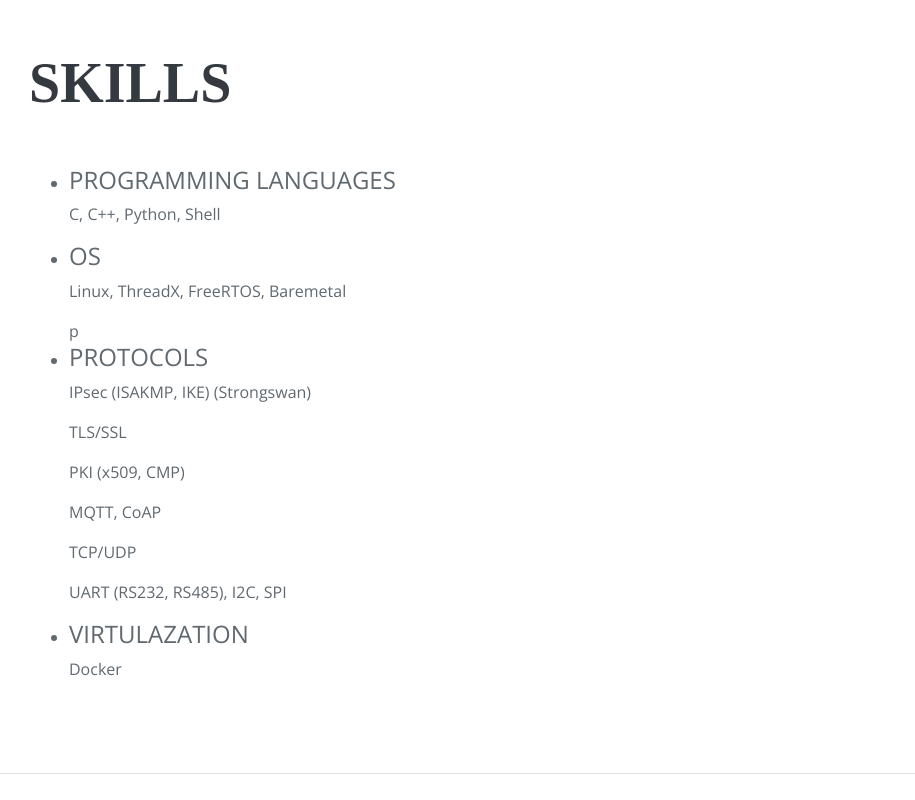
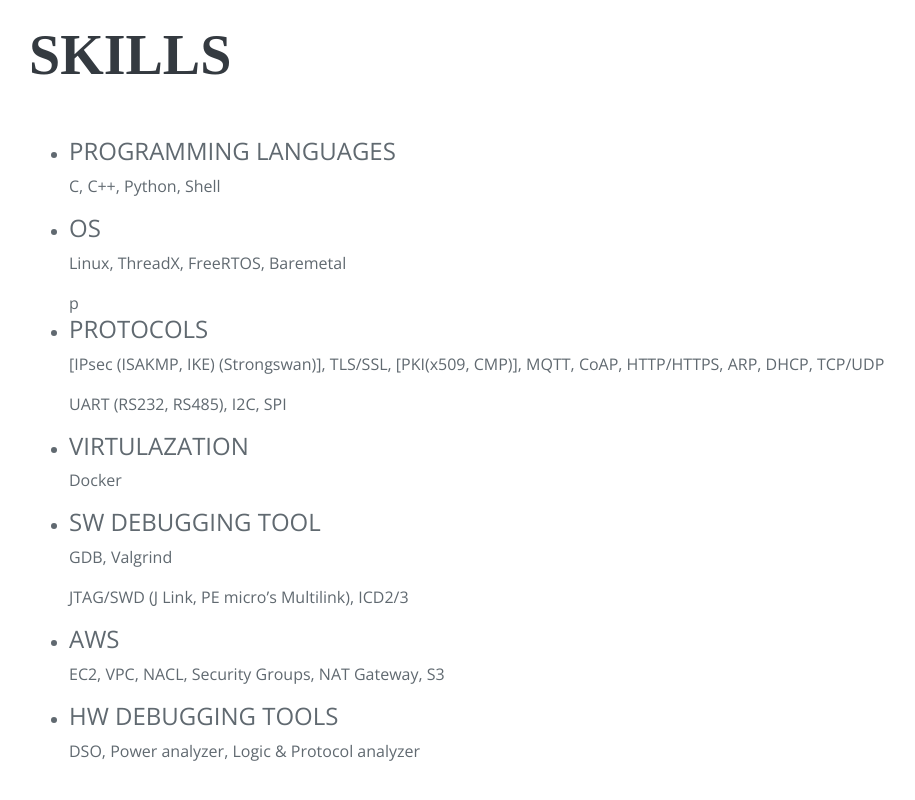
Before and after one commit to manjitduhan/manjitduhan.github.io, a plain HTML site: page index.html in a window 1280 px wide. Shown: the part 3582-4382 px from the top of the page, without its empty margins (291-1206 px from the left). Drawn offline with nearby package versions, Linux system fonts and the light colour scheme; a web font is replaced by a local one.

Commit message:
Update index.html

```diff
--- a/index.html
+++ b/index.html
@@ -253,11 +253,7 @@
 					<li class="service-item">
 					  <div class="service-content-box">
 						<h4 class="h4 service-item-title">Protocols</h4>
-						<p class="service-item-text">IPsec (ISAKMP, IKE) (Strongswan)</p>
-						<p class="service-item-text">TLS/SSL</p>
-						<p class="service-item-text">PKI (x509, CMP)</p>
-						<p class="service-item-text">MQTT, CoAP</p>
-						<p class="service-item-text">TCP/UDP</p>
+						<p class="service-item-text">[IPsec (ISAKMP, IKE) (Strongswan)], TLS/SSL, [PKI(x509, CMP)], MQTT, CoAP, HTTP/HTTPS, ARP, DHCP, TCP/UDP</p>
 						<p class="service-item-text">UART (RS232, RS485), I2C, SPI</p>
 					  </div>
 					</li>
@@ -266,6 +262,27 @@
 					  <div class="service-content-box">
 						<h4 class="h4 service-item-title">Virtulazation</h4>
 						<p class="service-item-text">Docker</p>
+					  </div>
+					</li>
+
+					<li class="service-item">
+					  <div class="service-content-box">
+						<h4 class="h4 service-item-title">SW Debugging Tool</h4>
+						<p class="service-item-text">GDB, Valgrind</p>
+						<p class="service-item-text">JTAG/SWD (J Link, PE micro’s Multilink), ICD2/3</p>
+					  </div>
+					</li>
+
+					<li class="service-item">
+					  <div class="service-content-box">
+						<h4 class="h4 service-item-title">AWS</h4>
+						<p class="service-item-text">EC2, VPC, NACL, Security Groups, NAT Gateway, S3</p>
+					  </div>
+					</li>
+					<li class="service-item">
+					  <div class="service-content-box">
+						<h4 class="h4 service-item-title">HW Debugging Tools</h4>
+						<p class="service-item-text">DSO, Power analyzer, Logic & Protocol analyzer</p>
 					  </div>
 					</li>
 
```
